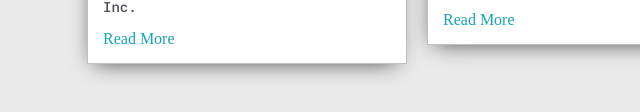
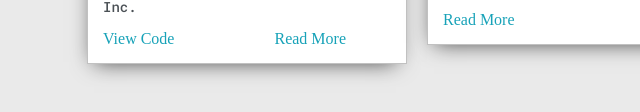
Before and after one commit to jkpanaligan/portfolio, a plain HTML site: page index.html in a window 1280 px wide. Shown: the part 1558-1670 px from the top of the page, 53-693 px from the left. Drawn offline with Linux system fonts and the light colour scheme.

Commit message:
Update index.html

```diff
--- a/index.html
+++ b/index.html
@@ -115,6 +115,7 @@
                             <h6 class="post-title">Online Ordering System</h6>
                             <p class="post-intro">Online store and guest user shopping for Crosspoint Paper, Inc.</p>
                             <div id="view">
+                                <a target="_blank" href="https://github.com/jkpanaligan/crosspoint">View Code</a>
                                 <a target="_blank" href="post.html">Read More</a>
                             </div>
                         </div>
```
